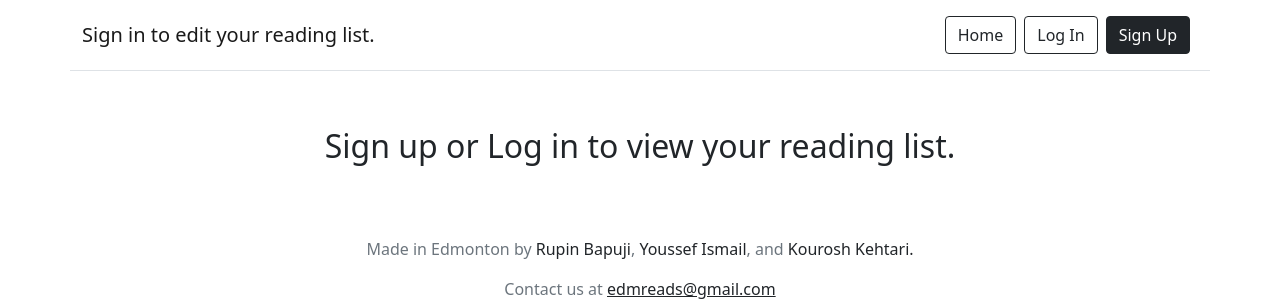
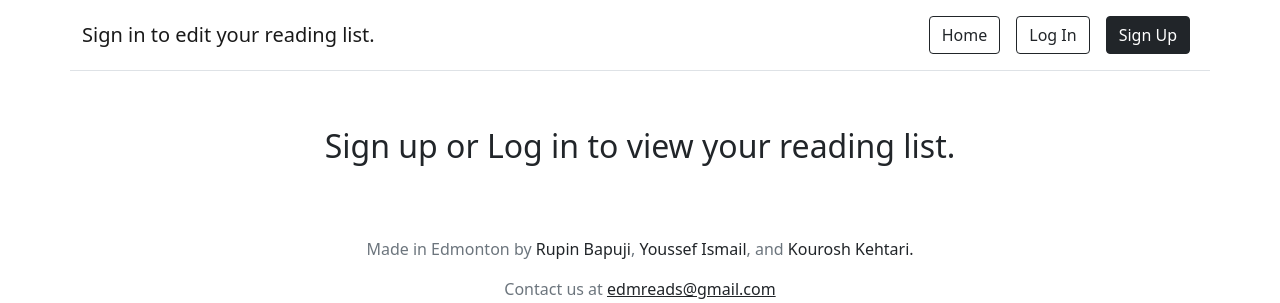
Before and after one commit to rbapuji1/django-edmreads, a Django app: page /readinglist in a window 1280 px wide. Shown: the top 303 px of the page. Run offline with Django 3.2, Linux system fonts and the light colour scheme; some libraries are stand-ins or nearby versions.

Commit message:
viewport navbar bugs 2nd fix

```diff
--- a/books/templates/books/index.html
+++ b/books/templates/books/index.html
@@ -29,7 +29,7 @@
             <button onclick = "window.location.href='/readinglist'" type="button" class="btn btn-outline-dark mx-2 my-2 nav-item">Reading List</button>
             <button onclick = "window.location.href='/logout'" type="button" class="btn btn-dark mx-2 my-2 nav-item">Log Out</button>
         {% else %}
-            <button onclick = "window.location.href='/login'" type="button" class="btn btn-outline-dark ms-auto my-2 nav-item">Log In</button>
+            <button onclick = "window.location.href='/login'" type="button" class="btn btn-outline-dark mx-2 my-2 nav-item">Log In</button>
             <button onclick = "window.location.href='/register'" type="button" class="btn btn-dark mx-2 my-2 nav-item">Sign Up</button>
         {% endif %}
     </div>
--- a/books/templates/books/readinglist.html
+++ b/books/templates/books/readinglist.html
@@ -30,10 +30,10 @@
 {% block buttonheader %}
     <div class="navbar-nav ms-auto">
         {% if user.is_authenticated %}
-            <button onclick = "window.location.href='/'" type="button" class="btn btn-dark mx-2 ms-auto nav-item">Home</button>
+            <button onclick = "window.location.href='/'" type="button" class="btn btn-dark mx-2 my-2 nav-item">Home</button>
         {% else %}
             <button onclick = "window.location.href='/'" type="button" class="btn btn-outline-dark mx-2 my-2 nav-item">Home</button>
-            <button onclick = "window.location.href='/login'" type="button" class="btn btn-outline-dark my-2 nav-item">Log In</button>
+            <button onclick = "window.location.href='/login'" type="button" class="btn btn-outline-dark mx-2 my-2 nav-item">Log In</button>
             <button onclick = "window.location.href='/register'" type="button" class="btn btn-dark mx-2 my-2 nav-item">Sign Up</button>
         {% endif %}
     </div>
```
